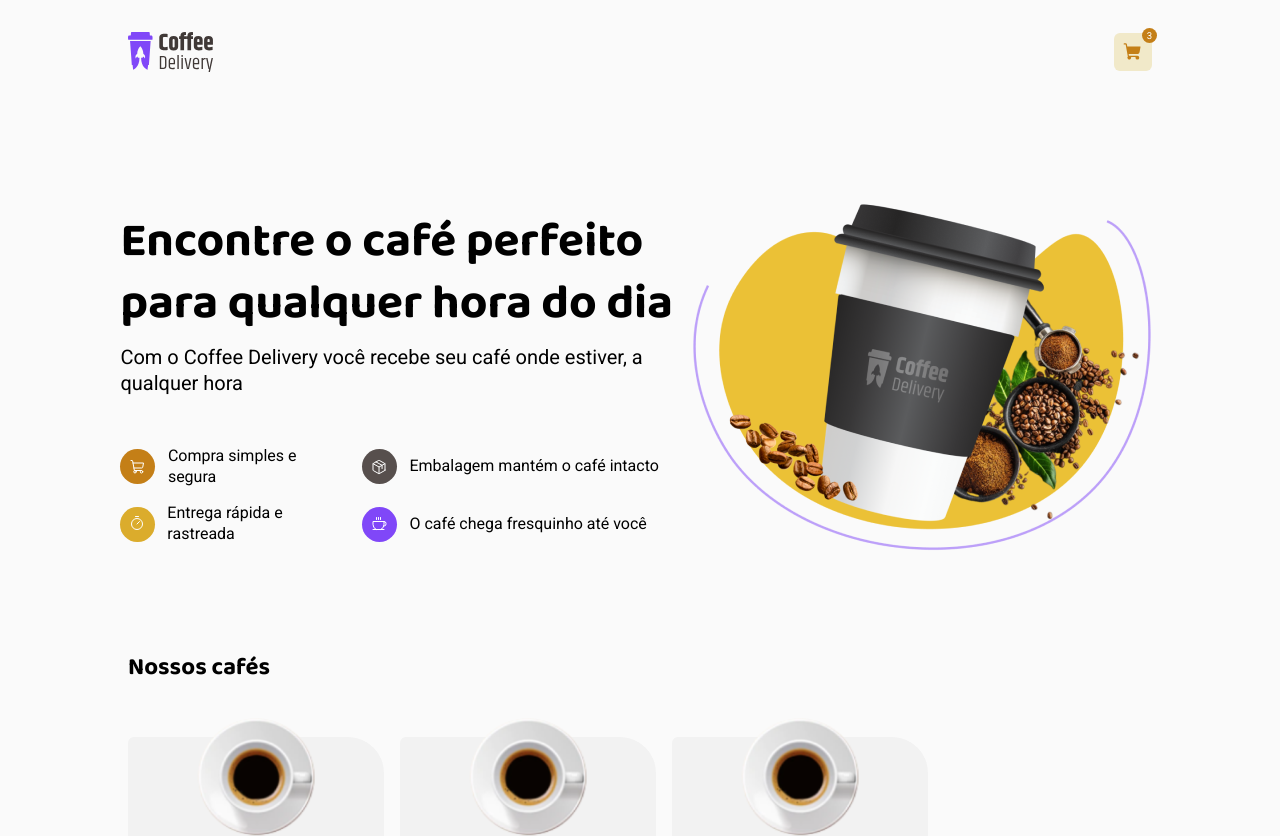
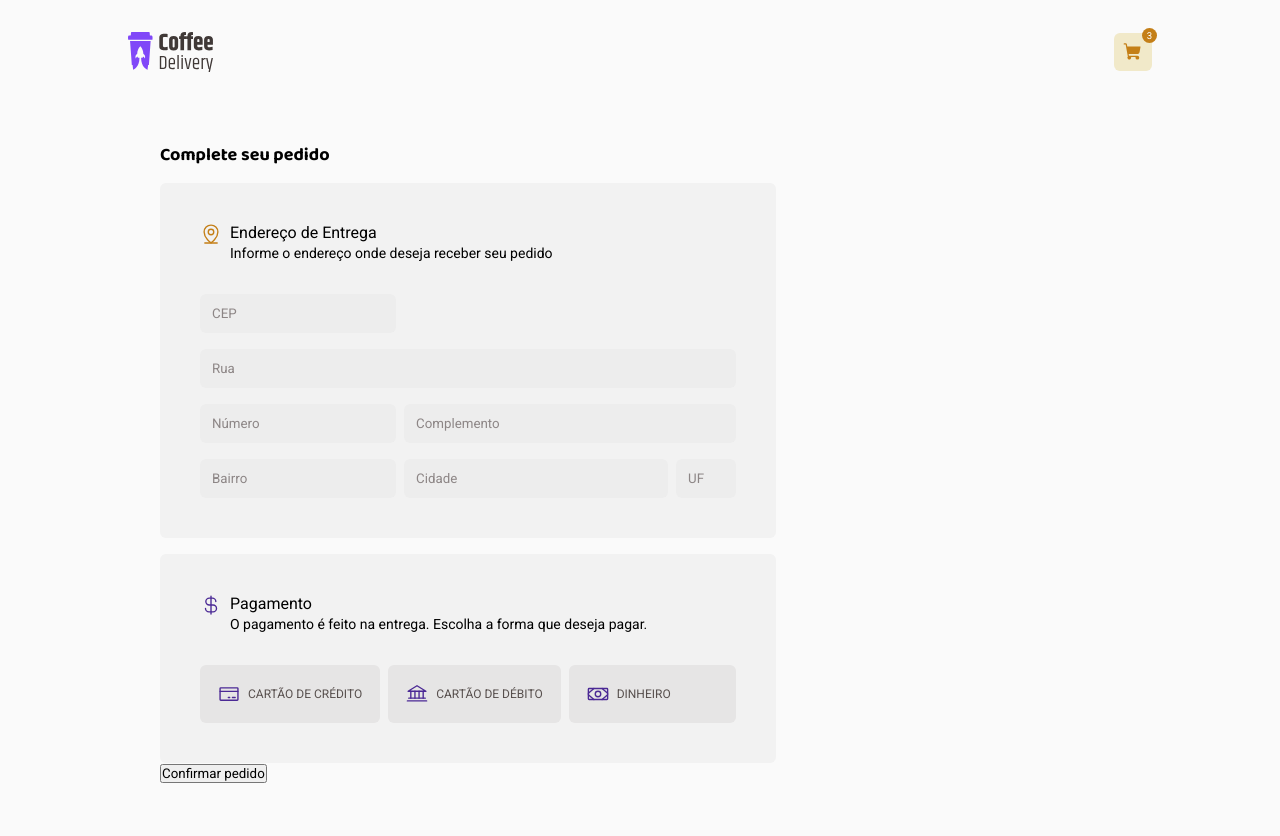
Before and after one commit to Cleidson-Oliveira/coffee-delivery, a React (Vite) app: page /checkout in a window 1280 px wide. Shown: the top 836 px of the page. Built offline with nearby package versions, Linux system fonts and the light colour scheme.

Commit message:
chore: add checkout page

```diff
--- a/package.json
+++ b/package.json
@@ -9,11 +9,14 @@
     "preview": "vite preview"
   },
   "dependencies": {
+    "@hookform/resolvers": "^2.9.10",
     "phosphor-react": "^1.4.1",
     "react": "^18.2.0",
     "react-dom": "^18.2.0",
+    "react-hook-form": "^7.39.5",
     "react-router-dom": "^6.4.3",
-    "styled-components": "^5.3.6"
+    "styled-components": "^5.3.6",
+    "zod": "^3.19.1"
   },
   "devDependencies": {
     "@types/react": "^18.0.17",
--- a/src/App.tsx
+++ b/src/App.tsx
@@ -1,13 +1,16 @@
 import { ThemeProvider } from "styled-components";
-import { Home } from "./pages/home";
 import { theme } from "./theme";
 import { GlobalStyle } from "./style";
+import { BrowserRouter as Router } from "react-router-dom";
+import { AppRoutes } from "./routes";
 
 function App() {
 
 	return (
 		<ThemeProvider theme={theme}>
-			<Home />
+			<Router>
+				<AppRoutes />
+			</Router>
 			<GlobalStyle />
 		</ThemeProvider>
 	);
--- /dev/null
+++ b/src/pages/checkout/components/checkoutForm/index.tsx
@@ -0,0 +1,82 @@
+import { useForm } from "react-hook-form";
+import { zodResolver } from "@hookform/resolvers/zod";
+import { z } from "zod";
+import { AddressFormConteiner, Conteiner, PaymentFormConteiner, Title } from "./style";
+import { Header } from "../header";
+import { Bank, CreditCard, CurrencyDollar, MapPinLine, Money } from "phosphor-react";
+import { useTheme } from "styled-components";
+
+const validationScheema = z.object({
+	cep: z.string().min(1),
+	street: z.string().min(1),
+	number: z.number(),
+	complement: z.string().optional(),
+	district: z.string().min(1),
+	city: z.string().min(1),
+	uf: z.string().min(2),
+	teste: z.string()
+});
+
+type FormType = z.infer<typeof validationScheema>;
+
+export function Form () {
+
+	const { colors } = useTheme();
+
+	const { register, handleSubmit } = useForm<FormType>({
+		resolver: zodResolver(validationScheema)
+	});
+
+	const submitCoffeeData = (data: FormType) => {
+		console.log(data);
+	};
+
+	return (
+		<Conteiner onSubmit={handleSubmit(submitCoffeeData)}>
+			<div>
+				<Title>Complete seu pedido</Title>
+				<AddressFormConteiner>
+					<Header
+						title="Endereço de Entrega"
+						subtitle="Informe o endereço onde deseja receber seu pedido"
+					>
+						<MapPinLine size={22} color={colors.yellow.dark}/>
+					</Header>
+					<input placeholder="CEP" {...register("cep")} />
+					<input placeholder="Rua" {...register("street")} />
+					<input placeholder="Número" type="number" {...register("number", {valueAsNumber:true})} />
+					<input placeholder="Complemento" {...register("complement")} />
+					<input placeholder="Bairro" {...register("district")} />
+					<input placeholder="Cidade" {...register("city")} />
+					<input placeholder="UF" {...register("uf")} />
+				</AddressFormConteiner>
+				<PaymentFormConteiner>
+					<Header
+						title="Pagamento"
+						subtitle="O pagamento é feito na entrega. Escolha a forma que deseja pagar."
+					>
+						<CurrencyDollar size={22} color={colors.purple.dark}/>
+					</Header>
+					<div>
+						<label>
+							<input {...register("teste")} type="radio" value="creditcard"  />
+							<CreditCard size={22} color={colors.purple.dark} />
+							Cartão de crédito
+						</label>
+						<label>
+							<input {...register("teste")} type="radio" value="debitcard"  />
+							<Bank size={22} color={colors.purple.dark} />
+							Cartão de débito
+						</label>
+						<label>
+							<input {...register("teste")} type="radio" value="money"  />
+							<Money size={22} color={colors.purple.dark} />
+							Dinheiro
+						</label>
+					</div>
+				</PaymentFormConteiner>
+			</div>
+			<input type="submit" value="Confirmar pedido" />
+		</Conteiner>
+	);
+}
--- /dev/null
+++ b/src/pages/checkout/components/checkoutForm/style.ts
@@ -0,0 +1,124 @@
+import styled, { css } from "styled-components";
+
+export const Conteiner = styled.form`
+    padding: 0 160px;
+    margin: 40px 0;
+`;
+
+export const Title = styled.h2`
+    margin-bottom: 1rem;
+
+    ${({theme}) => css`
+        font-family: ${theme.fontFamily.header};
+        font-size: ${theme.fontSize.title.sm}px;
+    `}
+`;
+
+export const AddressFormConteiner = styled.div`
+    display: grid;
+    grid-template-columns: repeat(8, 60px);
+    gap: 1rem .5rem;
+    padding: 40px;
+    border-radius: 6px;
+    margin-bottom: 1rem;
+    background-color: ${({theme}) => theme.colors.base.card};
+
+    header {
+        grid-row: 1/2;
+        grid-column: 1/9;
+    }
+
+    input {
+        padding: 12px;
+        border: none;
+        border-radius: 6px;
+        background-color: ${({theme}) => theme.colors.base.input};
+        color: ${({theme}) => theme.colors.base.text};
+
+        &::placeholder {
+            color: ${({theme}) => theme.colors.base.label};
+        }
+        &:focus-visible, &:focus {
+            outline: none;
+        }
+        &::-webkit-outer-spin-button,
+        &::-webkit-inner-spin-button {
+            -webkit-appearance: none;
+        }
+        &:-webkit-autofill,
+        &:-webkit-autofill:hover,
+        &:-webkit-autofill:focus,
+        &:-webkit-autofill:active {
+            box-shadow: 0 0 0 30px ${({theme}) => theme.colors.base.input} inset !important;
+            -webkit-box-shadow: 0 0 0 30px ${({theme}) => theme.colors.base.input} inset !important;
+            -webkit-text-fill-color: ${({theme}) => theme.colors.base.text} !important;
+        }
+
+        &:nth-child(2) {
+            grid-row: 2/3;
+            grid-column: 1/4;
+        }
+        &:nth-child(3) {
+            grid-row: 3/4;
+            grid-column: 1/9;
+        }
+        &:nth-child(4) {
+            grid-row: 4/5;
+            grid-column: 1/4;
+        }
+        &:nth-child(5) {
+            grid-row: 4/5;
+            grid-column: 4/9;
+        }
+        &:nth-child(6) {
+            grid-row: 5/6;
+            grid-column: 1/4;
+        }
+        &:nth-child(7) {
+            grid-row: 5/6;
+            grid-column: 4/8;
+        }
+        &:nth-child(8) {
+            grid-row: 5/6;
+            grid-column: 8/9;
+        }
+    }
+`;
+
+export const PaymentFormConteiner = styled.div`
+    padding: 40px;
+    border-radius: 6px;
+    background-color: ${({theme}) => theme.colors.base.card};
+
+    & > div {
+        display: flex;
+        gap: .5rem;
+        margin-top: 1rem;
+    }
+
+    label {
+        display: flex;
+        align-items: center;
+        gap: .5rem;
+        flex: 1;
+        padding: 1rem;
+        border: 2px solid transparent;
+        border-radius: 6px;
+        text-transform: uppercase;
+        white-space: nowrap;
+
+        ${({theme}) => css`
+            background-color: ${theme.colors.base.button};
+            color: ${theme.colors.base.text};
+            font-size: ${theme.fontSize.text.sm}px;
+        `}
+
+        input {
+            display: none;
+        }
+
+        :has(input[type="radio"]:checked) {
+            border: 2px solid ${({theme}) => theme.colors.purple.mid};
+        }
+    }
+`;
--- /dev/null
+++ b/src/pages/checkout/components/header/index.tsx
@@ -0,0 +1,21 @@
+import { ReactNode } from "react";
+import { Conteiner } from "./style";
+
+interface HeaderProps {
+    title: string,
+    subtitle: string,
+    children: ReactNode
+}
+
+export function Header ({title, subtitle, children}: HeaderProps) {
+
+	return (
+		<Conteiner>
+			<div>{children}</div>
+			<div>
+				<span>{title}</span>
+				<span>{subtitle}</span>
+			</div>
+		</Conteiner>
+	);
+}
--- /dev/null
+++ b/src/pages/checkout/components/header/style.ts
@@ -0,0 +1,17 @@
+import styled from "styled-components";
+
+export const Conteiner = styled.header`
+    display: flex;
+    gap: .5rem;
+    padding-bottom: 1rem;
+
+    span {
+        display: block;
+        font-size: ${({theme}) => theme.fontSize.text.md}px;
+
+        &:first-child {
+            font-size: ${({theme}) => theme.fontSize.text.base}px;
+        }
+
+    }
+`;
--- /dev/null
+++ b/src/pages/checkout/index.tsx
@@ -0,0 +1,15 @@
+import { Header } from "../../components/header";
+import { Form } from "./components/checkoutForm";
+import { Conteiner } from "./style";
+
+export function Checkout () {
+
+	return (
+		<>
+			<Header />
+			<Conteiner>
+				<Form />
+			</Conteiner>
+		</>
+	);
+}
--- /dev/null
+++ b/src/pages/checkout/style.ts
@@ -0,0 +1,6 @@
+import styled from "styled-components";
+
+export const Conteiner = styled.div`
+    display: flex;
+    width: 100%;
+`;
--- /dev/null
+++ b/src/routes/index.tsx
@@ -0,0 +1,14 @@
+import { Routes, Route } from "react-router-dom";
+import { Checkout } from "../pages/checkout";
+import { Home } from "../pages/home";
+
+
+export function AppRoutes () {
+
+	return (
+		<Routes>
+			<Route path="/" element={<Home />}/>
+			<Route path="/checkout" element={<Checkout />}/>
+		</Routes>
+	);
+}
```
Also changed, not shown: 1 other file (tests, documents, lock files or other folders).
